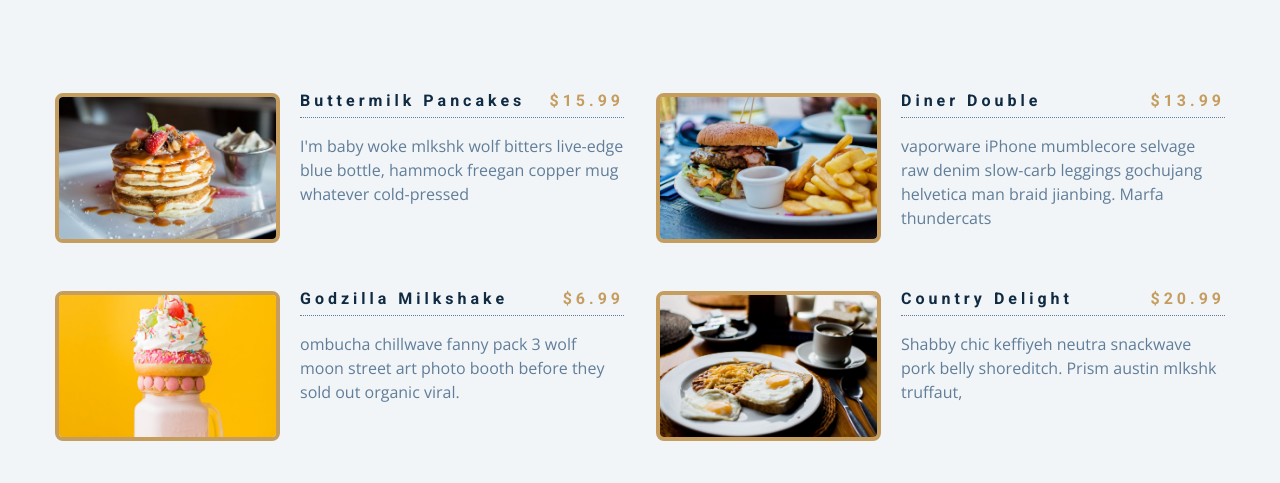
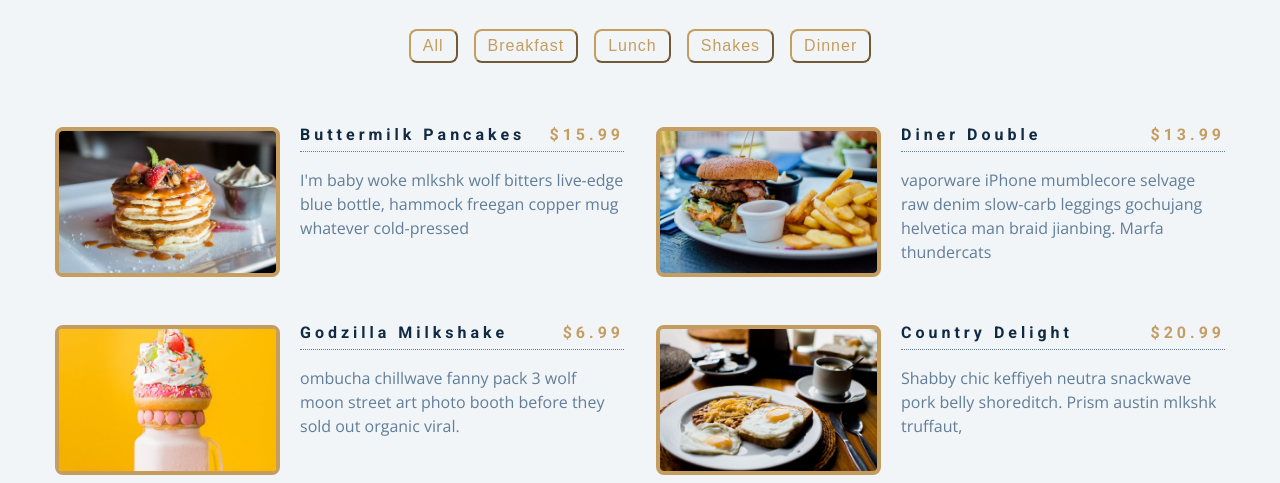
Before and after one commit to benstoica/restaurant-menu, a plain HTML site: page index.html in a window 1280 px wide. Shown: the part 139-622 px from the top of the page. Drawn offline with nearby package versions, Linux system fonts and the light colour scheme.

Commit message:
display buttons

```diff
--- a/app.js
+++ b/app.js
@@ -82,6 +82,7 @@ const menu = [
 ];
 
 const sectionCenter = document.querySelector(".section-center");
+const container = document.querySelector(".btn-container");
 const filterBtns = document.querySelectorAll(".filter-btn");
 
 window.addEventListener("DOMContentLoaded", () => {
@@ -96,6 +97,15 @@ window.addEventListener("DOMContentLoaded", () => {
     },
     ["all"]
   );
+  const categoryBtns = categories
+    .map((category) => {
+      return `
+    <button type="button" class="filter-btn" data-id="${category}">
+    ${category}
+  </button>`;
+    })
+    .join("");
+  container.innerHTML = categoryBtns;
 });
 
 filterBtns.forEach((btn) => {
--- a/index.html
+++ b/index.html
@@ -17,16 +17,7 @@
         <h2>Our Menu</h2>
         <div class="underline"></div>
       </div>
-      <div class="btn-container">
-        <!-- <button type="button" class="filter-btn" data-id="all">All</button>
-        <button type="button" class="filter-btn" data-id="breakfast">
-          Breakfast
-        </button>
-        <button type="button" class="filter-btn" data-id="lunch">Lunch</button>
-        <button type="button" class="filter-btn" data-id="shakes">
-          Shakes
-        </button> -->
-      </div>
+      <div class="btn-container"></div>
       <div class="section-center"></div>
     </section>
     <script src="app.js"></script>
```
